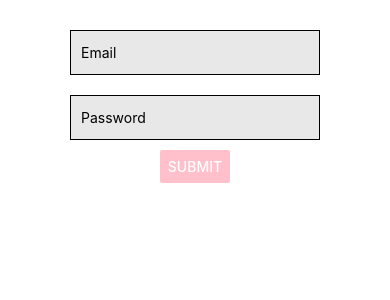
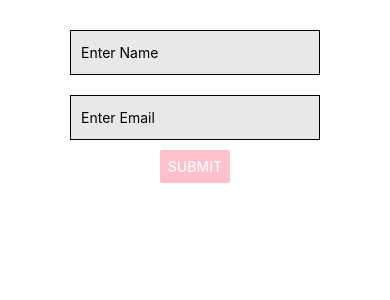
Before and after one commit to KeroPunch/test01, a React Native app: screen / in a window 390 px wide. Shown: the top 300 px of the page. Built offline with nearby package versions, Linux system fonts and the light colour scheme.

Commit message:
commit Date 20-07-2022

```diff
--- a/App.js
+++ b/App.js
@@ -1,11 +1,11 @@
 import {View, Text } from 'react-native'
 import React from 'react'
-import UserNameandPassword from './components/UserNameandPassword';
+import UserNamePassword from './components/UserNamePassword';
 
 const App = () => {
   return (
     <View>
-      <UserNameandPassword/>
+      <UserNamePassword/>
     </View>
   )
 }
--- /dev/null
+++ b/components/UserNamePassword.js
@@ -0,0 +1,45 @@
+import { StyleSheet,View, Text, TextInput,Button } from 'react-native'
+import React,{useState} from 'react'
+
+const UserNamePassword = () => {
+    const[Name,setName] = useState('');
+    const[Email,setEmail] = useState('');
+
+    return (
+    <View style={{flex:1,marginTop:20,alignItems:'center'}}>
+      <TextInput
+        value={Name}
+        onChangeText = {(Name)=>{setName(Name)}}
+        style = {styles.textInput}
+        placeholder='Enter Name'
+      />
+      <TextInput
+        value={Email}
+        onChangeText = {(Email)=>{setEmail(Email)}}
+        style = {styles.textInput}
+        placeholder='Enter Email'
+      />
+      <Button
+        color='pink'
+        title='Submit'
+        onPress={()=>alert(Name==''? 'Please Enter Name' : Email==''?'Please Enter Email':'Success')}
+
+      />
+    </View>
+  )
+}
+
+export default UserNamePassword
+
+const styles = StyleSheet.create({
+    textInput:{
+        width:250,
+        height:45,
+        padding:10,
+        marginTop:10,
+        marginBottom:10,
+        borderWidth:0.5,
+        backgroundColor:'#e8e8e8'
+    },
+
+})
```
